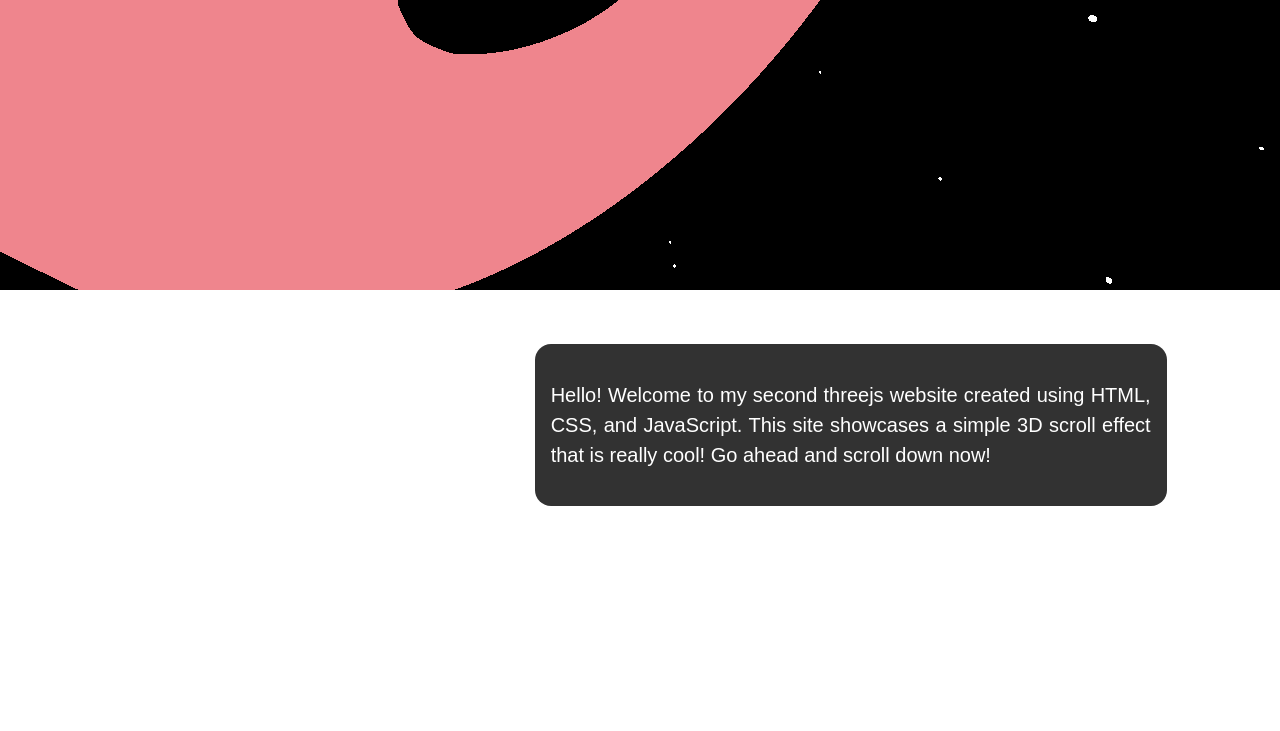
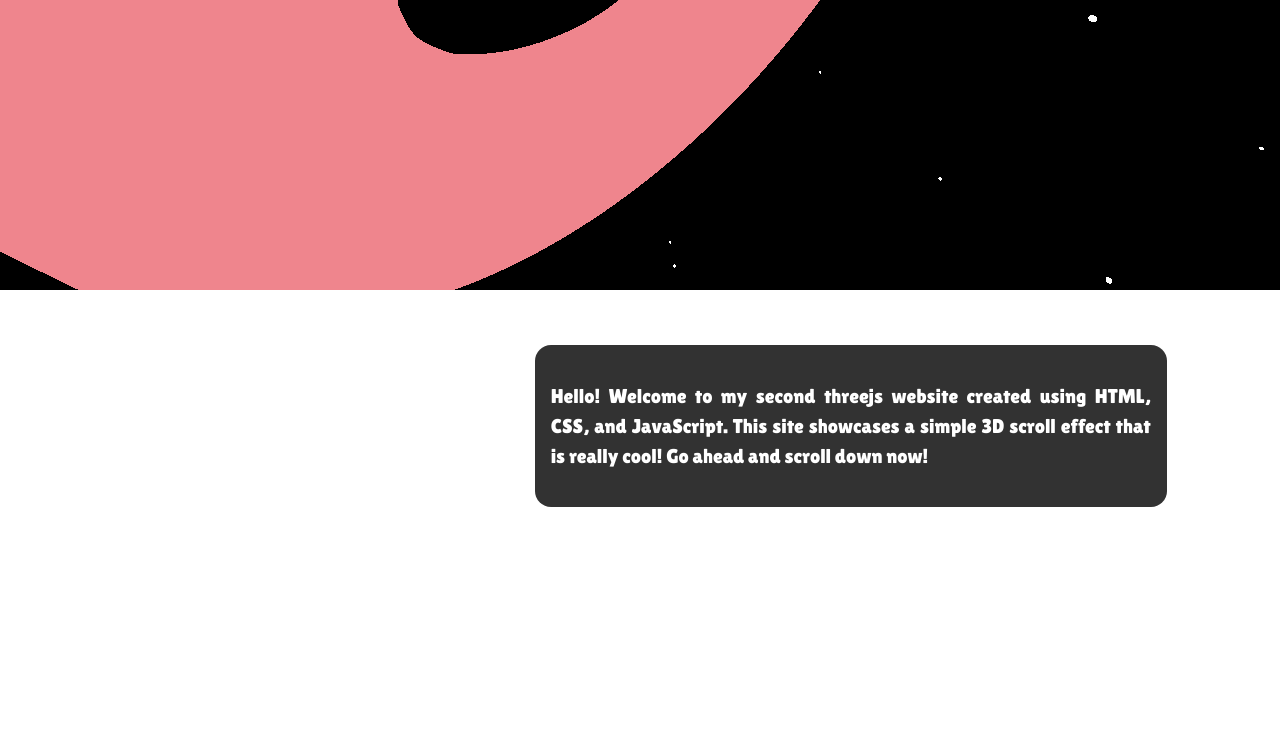
Before and after one commit to Oreek/day-12, a website built with Vite: page index.html in a window 1280 px wide. Shown: the part 510-1241 px from the top of the page. Built offline with nearby package versions, Linux system fonts and the light colour scheme; animation ran at ten frames a second; a web font is replaced by a local one.

Commit message:
fixed font change

```diff
--- a/style.css
+++ b/style.css
@@ -1,3 +1,5 @@
+
+
 canvas {
   position: fixed;
   top: 0;
@@ -7,8 +9,8 @@ canvas {
 }
 
 * {
-  font-family: brandon-grotesque, sans-serif;
-  font-weight: 400;
+  font-family: "Lilita One", sans-serif;
+  font-weight: 100;
   font-style: normal;
 }
 
```
